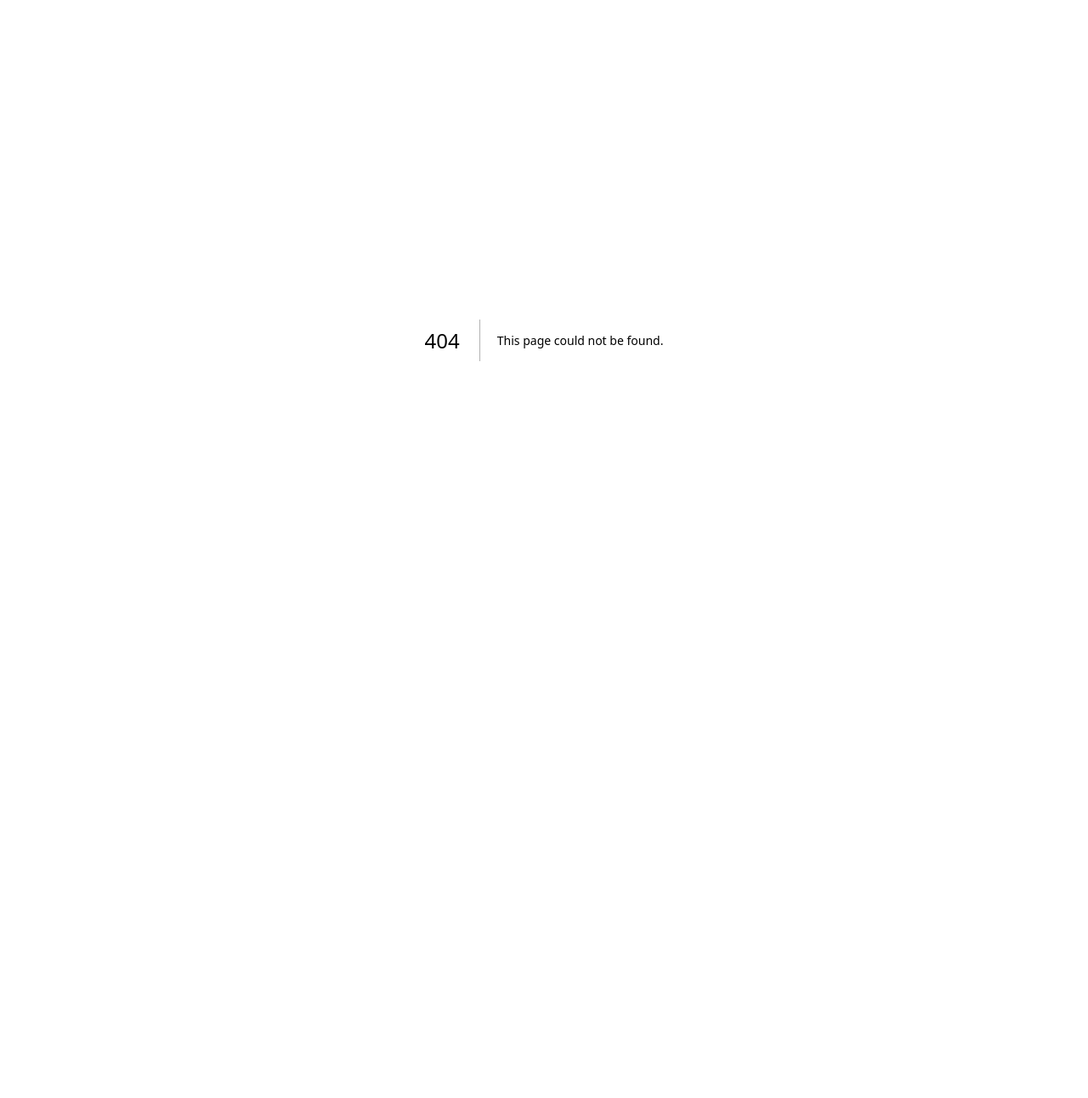
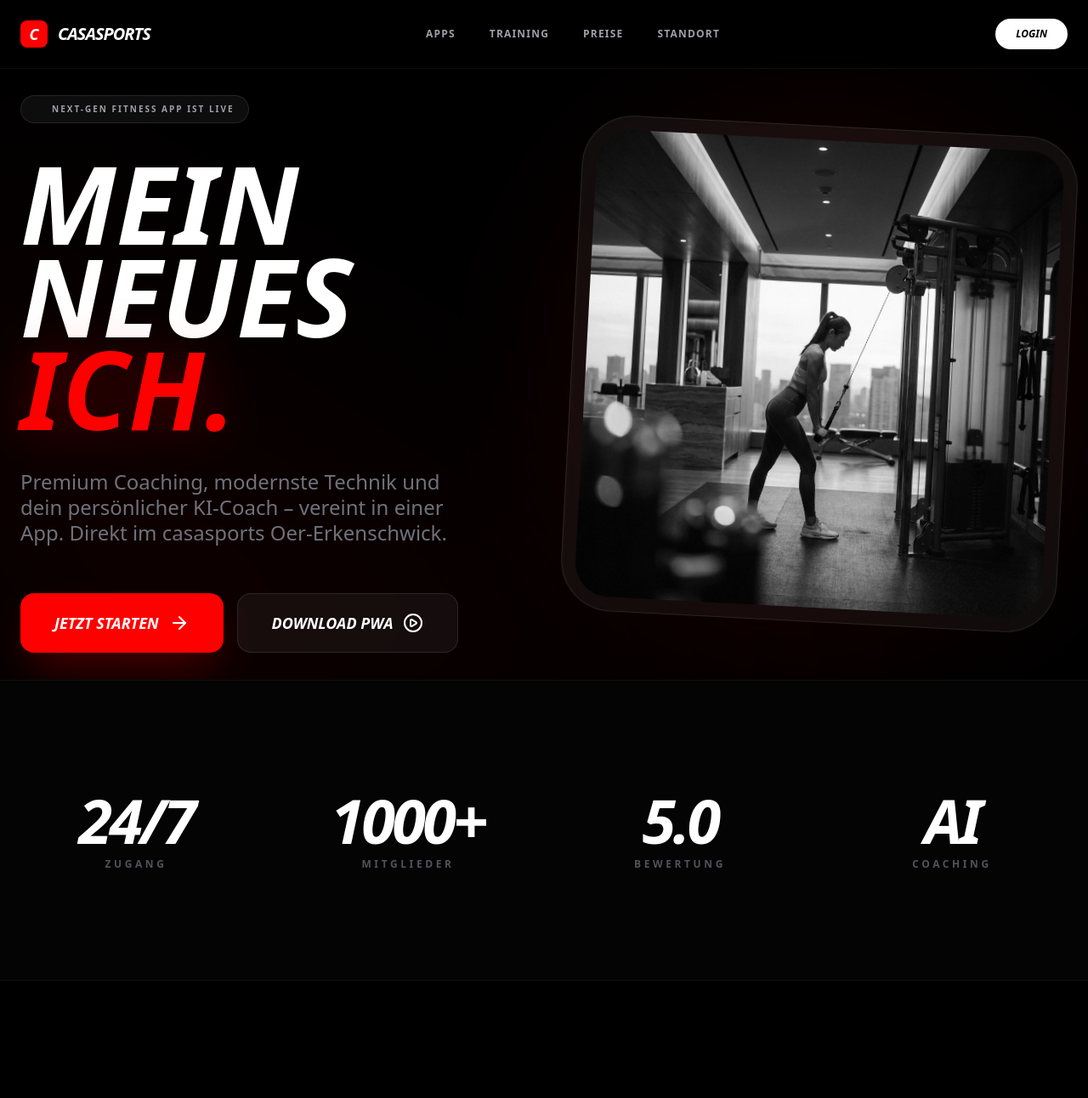
Before and after one commit to rhentschel/casasports-fitness, a Next.js app: page / in a window 1280 px wide. Before the commit this address had no page. Shown: the top 1292 px of the page at 85% size. Before the commit the page ends 800 px from the top, so only its background shows below. Built offline with nearby package versions, Linux system fonts and the light colour scheme.

Commit message:
Fix: Missing Lucide icon imports on landing page

```diff
--- /dev/null
+++ b/app/page.tsx
@@ -0,0 +1,138 @@
+import Link from 'next/link';
+import { ArrowRight, CheckCircle2, Star, Users, Award, PlayCircle, MessageSquare, Calendar } from 'lucide-react';
+import Image from 'next/image';
+
+export default function LandingPage() {
+  return (
+    <main className="min-h-screen bg-black text-white selection:bg-[#FF0000] selection:text-white overflow-x-hidden">
+
+      {/* Navbar */}
+      <nav className="fixed top-0 left-0 right-0 z-[100] border-b border-white/5 bg-black/50 backdrop-blur-xl">
+        <div className="max-w-7xl mx-auto px-6 h-20 flex items-center justify-between">
+          <div className="flex items-center gap-3">
+            <div className="w-8 h-8 bg-[#FF0000] rounded-lg flex items-center justify-center">
+              <span className="text-white font-black text-lg italic">C</span>
+            </div>
+            <span className="text-white font-black text-xl tracking-tighter uppercase italic">casasports</span>
+          </div>
+          <div className="hidden md:flex items-center gap-10">
+            {['Apps', 'Training', 'Preise', 'Standort'].map((item) => (
+              <a key={item} href={`#${item.toLowerCase()}`} className="text-xs font-black uppercase tracking-widest text-zinc-400 hover:text-[#FF0000] transition-colors">{item}</a>
+            ))}
+          </div>
+          <Link href="/login" className="px-6 py-2.5 bg-white text-black text-xs font-black uppercase italic rounded-full hover:bg-[#FF0000] hover:text-white transition-all">
+            Login
+          </Link>
+        </div>
+      </nav>
+
+      {/* Hero Section */}
+      <section className="relative h-screen flex items-center justify-center pt-20 overflow-hidden">
+        {/* Abstract Background Element */}
+        <div className="absolute top-1/2 left-1/2 -translate-x-1/2 -translate-y-1/2 w-[120%] h-[120%] pointer-events-none opacity-20">
+          <div className="absolute inset-0 bg-gradient-to-tr from-[#FF0000] via-transparent to-transparent blur-[120px] rounded-full animate-pulse-slow" />
+        </div>
+
+        <div className="relative z-10 max-w-7xl mx-auto px-6 grid grid-cols-1 lg:grid-cols-2 gap-16 items-center">
+          <div className="space-y-10">
+            <div className="inline-flex items-center gap-3 px-4 py-2 rounded-full border border-white/10 bg-white/5 backdrop-blur-md">
+              <span className="flex h-2 w-2 rounded-full bg-[#FF0000] animate-ping" />
+              <span className="text-[10px] font-black uppercase tracking-[0.2em] text-zinc-400">Next-Gen Fitness App ist live</span>
+            </div>
+
+            <h1 className="text-7xl md:text-9xl font-black leading-[0.85] tracking-[ -0.05em] uppercase italic">
+              MEIN NEUES <br />
+              <span className="text-[#FF0000] drop-shadow-[0_0_30px_rgba(255,0,0,0.3)]">ICH.</span>
+            </h1>
+
+            <p className="text-xl md:text-2xl text-zinc-500 font-medium max-w-lg leading-tight">
+              Premium Coaching, modernste Technik und dein persönlicher KI-Coach – vereint in einer App. Direkt im casasports Oer-Erkenschwick.
+            </p>
+
+            <div className="flex flex-col sm:flex-row gap-4 pt-4">
+              <Link href="/login" className="px-10 py-5 bg-[#FF0000] text-white font-black uppercase italic text-lg rounded-2xl shadow-2xl shadow-[#FF0000]/30 hover:scale-[1.02] active:scale-95 transition-all flex items-center justify-center gap-3">
+                JETZT STARTEN <ArrowRight className="w-6 h-6" />
+              </Link>
+              <button className="px-10 py-5 bg-white/5 border border-white/10 text-white font-black uppercase italic text-lg rounded-2xl hover:bg-white/10 transition-all flex items-center justify-center gap-3">
+                DOWNLOAD PWA <PlayCircle className="w-6 h-6" />
+              </button>
+            </div>
+          </div>
+
+          <div className="relative hidden lg:block">
+            <div className="absolute inset-0 bg-[#FF0000]/10 blur-[100px] rounded-full" />
+            <div className="relative glass-card rounded-[60px] p-4 border-white/10 rotate-3 hover:rotate-0 transition-transform duration-700">
+              <img
+                src="/login_hero_fitness.png"
+                alt="casasports App Preview"
+                className="rounded-[40px] shadow-2xl grayscale hover:grayscale-0 transition-all duration-700"
+              />
+            </div>
+          </div>
+        </div>
+      </section>
+
+      {/* Stats Section */}
+      <section className="py-32 border-y border-white/5 bg-zinc-900/20">
+        <div className="max-w-7xl mx-auto px-6 grid grid-cols-2 md:grid-cols-4 gap-12 text-center">
+          {[
+            { val: '24/7', label: 'Zugang' },
+            { val: '1000+', label: 'Mitglieder' },
+            { val: '5.0', label: 'Bewertung' },
+            { val: 'AI', label: 'Coaching' },
+          ].map(stat => (
+            <div key={stat.label} className="space-y-2">
+              <p className="text-5xl md:text-7xl font-black italic tracking-tighter">{stat.val}</p>
+              <p className="text-xs font-bold uppercase tracking-[0.3em] text-zinc-600">{stat.label}</p>
+            </div>
+          ))}
+        </div>
+      </section>
+
+      {/* Features Grid */}
+      <section id="apps" className="py-32 px-6">
+        <div className="max-w-7xl mx-auto space-y-20">
+          <div className="text-center space-y-4">
+            <h2 className="text-5xl md:text-7xl font-black tracking-tighter uppercase italic">DEINE APP. <span className="text-[#FF0000]">DEINE VORTEILE.</span></h2>
+            <p className="text-zinc-500 font-medium max-w-xl mx-auto">Alles was du für dein Training brauchst, direkt auf deinem Smartphone. Kein Plastik, kein Stress.</p>
+          </div>
+
+          <div className="grid grid-cols-1 md:grid-cols-3 gap-8">
+            {[
+              { title: 'Check-In', desc: 'Sekundenschneller Zugang durch dynamische QR-Codes – auch offline.', icon: Award },
+              { title: 'AI Coach', desc: 'Individuelle Trainingspläne, erstellt von unserer hochmodernen KI.', icon: MessageSquare },
+              { title: 'Booking', desc: 'Reserviere deinen Platz in der Sauna oder deinen Kurs mit einem Klick.', icon: Calendar },
+            ].map(feat => (
+              <div key={feat.title} className="glass-card p-10 rounded-[40px] space-y-6 hover:bg-white/10 transition-colors group">
+                <div className="w-14 h-14 bg-[#FF0000]/10 rounded-2xl flex items-center justify-center text-[#FF0000] group-hover:scale-110 transition-transform">
+                  <feat.icon className="w-7 h-7" />
+                </div>
+                <h3 className="text-2xl font-black uppercase italic tracking-tight">{feat.title}</h3>
+                <p className="text-zinc-500 font-medium leading-relaxed">{feat.desc}</p>
+              </div>
+            ))}
+          </div>
+        </div>
+      </section>
+
+      {/* Footer */}
+      <footer className="py-20 border-t border-white/5">
+        <div className="max-w-7xl mx-auto px-6 flex flex-col md:flex-row justify-between items-center gap-10">
+          <div className="flex items-center gap-3">
+            <div className="w-10 h-10 bg-[#FF0000] rounded-xl flex items-center justify-center">
+              <span className="text-white font-black text-xl italic">C</span>
+            </div>
+            <span className="text-white font-black text-2xl tracking-tighter uppercase italic">casasports</span>
+          </div>
+          <p className="text-zinc-700 text-[10px] font-black uppercase tracking-[0.4em]">
+            &copy; 2026 CASASPORTS FITNESS SYSTEMS. ALL RIGHTS RESERVED.
+          </p>
+          <div className="flex gap-6 text-[10px] font-black uppercase tracking-widest text-zinc-500">
+            <a href="#" className="hover:text-white transition-colors">Impressum</a>
+            <a href="#" className="hover:text-white transition-colors">Datenschutz</a>
+          </div>
+        </div>
+      </footer>
+    </main>
+  );
+}
```
